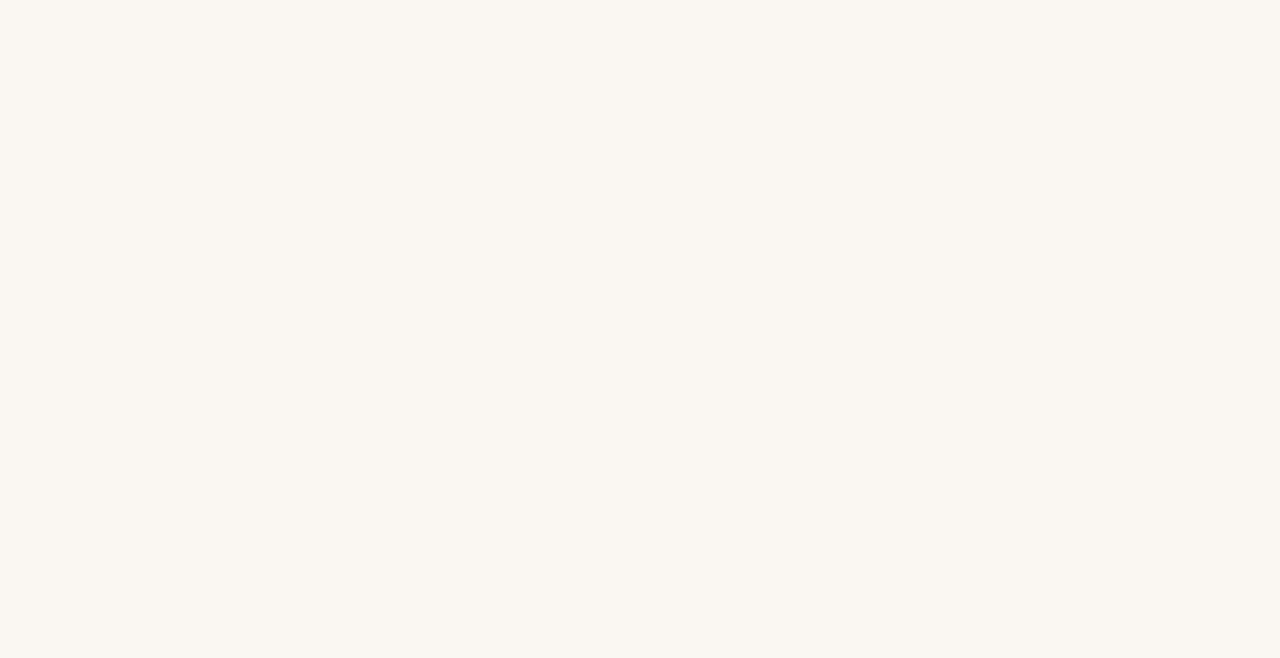
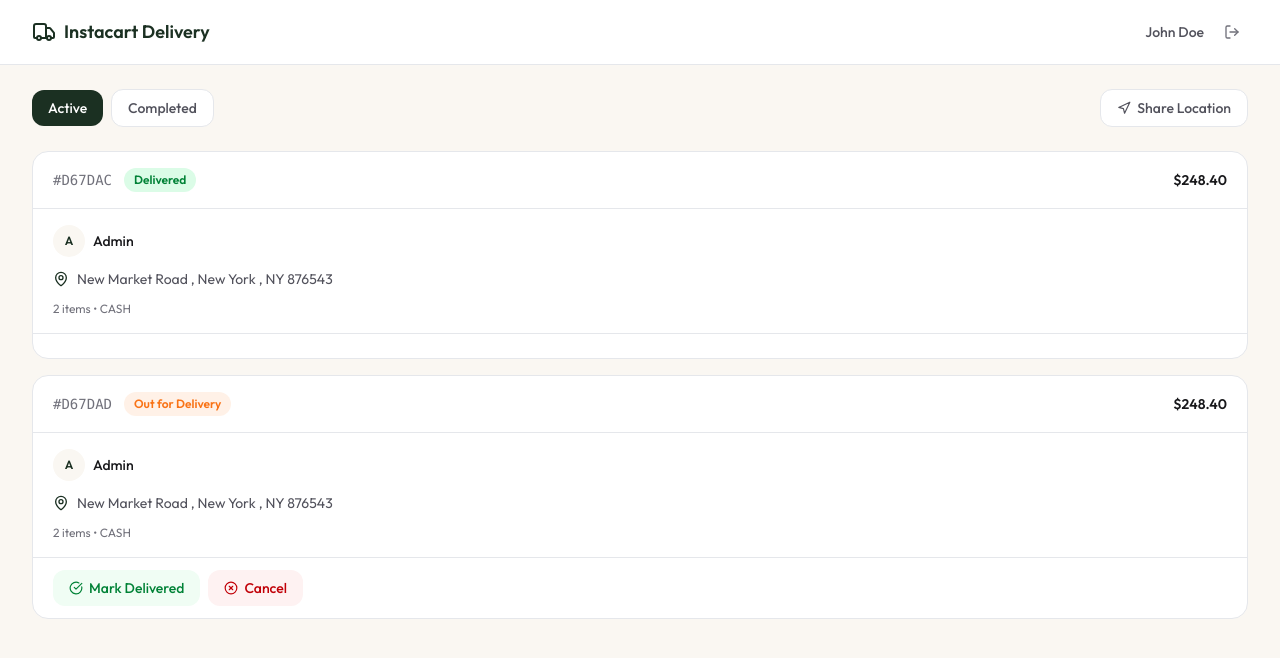
Before and after one commit to sachin-yadavv/FastKart, a React (Vite) app in the folder client/: page /delivery in a window 1280 px wide. Before the commit this address had no page. Shown: the top 658 px of the page. Built offline with nearby package versions, Linux system fonts and the light colour scheme.

Commit message:
added the admin and delivery partner dashboard

```diff
--- a/client/src/App.tsx
+++ b/client/src/App.tsx
@@ -1,47 +1,79 @@
-import { Toaster } from 'react-hot-toast'
-import { Route, Routes } from 'react-router-dom'
-import Login from './pages/Login'
-import AppLayout from './pages/AppLayout'
-import  Home  from './pages/Home'
-import Products from './pages/Products'
-import ProductPage from './pages/ProductPage'
-import SearchResults from './pages/SearchResults'
-import FlashDeals from './pages/FlashDeals'
-import Checkout from './pages/Checkout'
-import MyOrders from './pages/MyOrders'
-import OrderTracking from './pages/OrderTracking'
-import Addresses from './pages/Addresses'
-import ProtectedRoute from './components/ProtectedRoute'
+import { Toaster } from "react-hot-toast";
+import { Route, Routes } from "react-router-dom";
+import Login from "./pages/Login";
+import AppLayout from "./pages/AppLayout";
+import Home from "./pages/Home";
+import Products from "./pages/Products";
+import ProductPage from "./pages/ProductPage";
+import SearchResults from "./pages/SearchResults";
+import FlashDeals from "./pages/FlashDeals";
+import Checkout from "./pages/Checkout";
+import MyOrders from "./pages/MyOrders";
+import OrderTracking from "./pages/OrderTracking";
+import Addresses from "./pages/Addresses";
+import ProtectedRoute from "./components/ProtectedRoute";
+import AdminDeliveryPartners from "./pages/admin/AdminDeliveryPartners";
+import AdminOrders from "./pages/admin/AdminOrders";
+import AdminProductForm from "./pages/admin/AdminProductForm";
+import AdminProducts from "./pages/admin/AdminProducts";
+import AdminDashboard from "./pages/admin/AdminDashboard";
+import AdminLayout from "./pages/admin/AdminLayout";
+import DeliveryLogin from "./pages/delivery/DeliveryLogin";
+import DeliveryLayout from "./pages/delivery/DeliveryLayout";
+import DeliveryDashboard from "./pages/delivery/DeliveryDashboard";
 
 const App = () => {
   return (
     <>
-     <Toaster position='top-right' toastOptions={{duration : 3000, style:{
-      background: '#1b3022', color : '#fff', fontSize : '14px', borderRadius : '12px'
-     }}}/>
-     <Routes>
-      {/* auth pages - no navbar/footer */}
-      <Route path='/login' element={<Login />} />
+      <Toaster
+        position="top-right"
+        toastOptions={{
+          duration: 3000,
+          style: {
+            background: "#1b3022",
+            color: "#fff",
+            fontSize: "14px",
+            borderRadius: "12px",
+          },
+        }}
+      />
+      <Routes>
+        {/* auth pages - no navbar/footer */}
+        <Route path="/login" element={<Login />} />
 
-      {/* main - pages - with navbar/footer */}
-      <Route path='/' element={<AppLayout />} >
-         <Route index element ={<Home />} />
-         <Route path="products"element ={<Products />} />
-         <Route path="products/:id"element ={<ProductPage />} />
-         <Route path="search"element ={<SearchResults />} />
-         <Route path="deals"element ={<FlashDeals />} />
-         <Route element={<ProtectedRoute />} >
-          <Route path='checkout' element={<Checkout />}/>
-          <Route path='orders' element={<MyOrders />}/>
-          <Route path='orders/:id' element={<OrderTracking />}/>
-          <Route path='addresses' element={<Addresses />}/>
+        {/* main - pages - with navbar/footer */}
+        <Route path="/" element={<AppLayout />}>
+          <Route index element={<Home />} />
+          <Route path="products" element={<Products />} />
+          <Route path="products/:id" element={<ProductPage />} />
+          <Route path="search" element={<SearchResults />} />
+          <Route path="deals" element={<FlashDeals />} />
+          <Route element={<ProtectedRoute />}>
+            <Route path="checkout" element={<Checkout />} />
+            <Route path="orders" element={<MyOrders />} />
+            <Route path="orders/:id" element={<OrderTracking />} />
+            <Route path="addresses" element={<Addresses />} />
+          </Route>
+        </Route>
 
-          </Route>
-         </Route>
+        {/* admin pages */}
+        <Route path="/admin" element={<AdminLayout />}>
+          <Route index element={<AdminDashboard />} />
+          <Route path="products" element={<AdminProducts />} />
+          <Route path="products/new" element={<AdminProductForm />} />
+          <Route path="products/: id/edit" element={<AdminProductForm />} />
+          <Route path="orders" element={<AdminOrders />} />
+          <Route path="delivery-partners" element={<AdminDeliveryPartners />} />
+        </Route>
 
+        {/* delivery partner pages */}
+        <Route path="/delivery/login" element={<DeliveryLogin />} />
+        <Route path="/delivery" element={<DeliveryLayout />}>
+          <Route index element={<DeliveryDashboard />} />
+        </Route>
       </Routes>
     </>
-  )
-}
+  );
+};
 
-export default App
+export default App;
--- /dev/null
+++ b/client/src/components/Delivery/DeliveryOrderCard.tsx
@@ -0,0 +1,87 @@
+import { CheckCircleIcon, ClockIcon, MapPinIcon, PhoneIcon, TruckIcon, XCircleIcon } from 'lucide-react'
+import type { Order } from '../../types'
+import { statusColors } from '../../assets/assets';
+
+interface DeliveryOrderCardProps {
+    order: Order;
+    tab: "active" | "completed";
+    handleUpdateStatus: (orderId: string, status: string) => void;
+    setOtpModal: (orderId: string) => void;
+    setCancelModal: (orderId: string) => void;
+}
+
+export default function DeliveryOrderCard({ order, tab, handleUpdateStatus, setOtpModal, setCancelModal }: DeliveryOrderCardProps) {
+
+    const currency = import.meta.env.VITE_CURRENCY_SYMBOL || "$";
+
+    const user = typeof order.user === "object" ? order.user : { name: "Customer", email: "", phone: "" };
+
+    return (
+        <div key={order._id} className="bg-white rounded-2xl border border-app-border overflow-hidden">
+            {/* Header */}
+            <div className="px-5 py-4 border-b border-app-border flex items-center justify-between">
+                <div className="flex items-center gap-3">
+                    <span className="text-sm font-mono text-zinc-500">#{order._id.slice(-6).toUpperCase()}</span>
+                    <span className={`px-2.5 py-1 text-xs font-semibold rounded-full ${statusColors[order.status] || "bg-zinc-100 text-zinc-600"}`}>
+                        {order.status}
+                    </span>
+                </div>
+                <span className="text-sm font-semibold text-zinc-900">{currency}{order.total.toFixed(2)}</span>
+            </div>
+
+            {/* Body */}
+            <div className="px-5 py-4 space-y-3">
+                {/* Customer */}
+                <div className="flex items-center gap-2 text-sm">
+                    <div className="size-8 rounded-full bg-app-cream flex-center">
+                        <span className="text-xs font-semibold text-app-green">{user.name?.charAt(0)}</span>
+                    </div>
+                    <div>
+                        <p className="font-medium text-zinc-900">{user.name}</p>
+                        {user.phone && <p className="text-xs text-zinc-500 flex items-center gap-1"><PhoneIcon className="size-3" /> {user.phone}</p>}
+                    </div>
+                </div>
+
+                {/* Address */}
+                <div className="flex items-start gap-2 text-sm text-zinc-600">
+                    <MapPinIcon className="size-4 text-app-green shrink-0 mt-0.5" />
+                    <p>{order.shippingAddress.address}, {order.shippingAddress.city}, {order.shippingAddress.state} {order.shippingAddress.zip}</p>
+                </div>
+
+                {/* Items count */}
+                <p className="text-xs text-zinc-500">{order.items.length} item{order.items.length > 1 ? "s" : ""} • {order.paymentMethod.toUpperCase()}</p>
+            </div>
+
+            {/* Actions */}
+            {tab === "active" && (
+                <div className="px-5 py-3 border-t border-app-border flex flex-wrap gap-2">
+                    {(order.status === "Assigned" || order.status === "Packed") && (
+                        <button onClick={() => handleUpdateStatus(order._id, order.status === "Assigned" ? "Packed" : "Out for Delivery")} className="px-4 py-2 text-sm font-medium bg-blue-50 text-blue-700 rounded-xl hover:bg-blue-100 transition-colors flex items-center gap-1.5">
+                            <TruckIcon className="w-3.5 h-3.5" />
+                            {order.status === "Assigned" ? "Mark Packed" : "Out for Delivery"}
+                        </button>
+                    )}
+                    {order.status === "Out for Delivery" && (
+                        <button onClick={() => setOtpModal(order._id)} className="px-4 py-2 text-sm font-medium bg-green-50 text-green-700 rounded-xl hover:bg-green-100 transition-colors flex items-center gap-1.5">
+                            <CheckCircleIcon className="w-3.5 h-3.5" /> Mark Delivered
+                        </button>
+                    )}
+                    {order.status !== "Delivered" && order.status !== "Cancelled" && (
+                        <button onClick={() => setCancelModal(order._id)} className="px-4 py-2 text-sm font-medium bg-red-50 text-red-700 rounded-xl hover:bg-red-100 transition-colors flex items-center gap-1.5">
+                            <XCircleIcon className="w-3.5 h-3.5" /> Cancel
+                        </button>
+                    )}
+                </div>
+            )}
+
+            {tab === "completed" && (
+                <div className="px-5 py-3 border-t border-app-border">
+                    <p className="text-xs text-zinc-500 flex items-center gap-1">
+                        <ClockIcon className="size-3" />
+                        {new Date(order.createdAt).toLocaleDateString("en-US", { month: "short", day: "numeric", year: "numeric" })}
+                    </p>
+                </div>
+            )}
+        </div>
+    )
+}
--- /dev/null
+++ b/client/src/components/Delivery/OtpModal.tsx
@@ -0,0 +1,28 @@
+interface OtpModalProps {
+    setOtpModal: (otpModal: string | null) => void;
+    otp: string;
+    setOtp: (otp: string) => void;
+    handleComplete: () => void;
+    submitting: boolean;
+}
+
+export default function OtpModal({ setOtpModal, otp, setOtp, handleComplete, submitting }: OtpModalProps) {
+    return (
+        <>
+            <div className="fixed inset-0 bg-black/40 z-50" onClick={() => setOtpModal(null)} />
+            <div className="fixed inset-0 z-50 flex-center p-4">
+                <div className="bg-white rounded-2xl p-6 w-full max-w-sm animate-fade-in">
+                    <h3 className="text-lg font-semibold text-app-green mb-2">Enter Delivery OTP</h3>
+                    <p className="text-sm text-zinc-500 mb-5">Ask the customer for the 6-digit OTP shown on their tracking page.</p>
+                    <input type="text" maxLength={6} value={otp} onChange={(e) => setOtp(e.target.value.replace(/\D/g, ""))} placeholder="000000" className="w-full px-4 py-3 text-center text-2xl font-mono tracking-[0.5em] rounded-xl border border-app-border focus:border-app-green outline-none mb-4" />
+                    <div className="flex gap-2">
+                        <button onClick={() => { setOtpModal(null); setOtp(""); }} className="flex-1 py-2.5 text-sm font-medium text-zinc-600 bg-zinc-100 rounded-xl hover:bg-zinc-200 transition-colors">Cancel</button>
+                        <button onClick={handleComplete} disabled={otp.length !== 6 || submitting} className="flex-1 py-2.5 text-sm font-medium text-white bg-green-600 rounded-xl hover:bg-green-700 transition-colors disabled:opacity-50">
+                            {submitting ? "Verifying..." : "Confirm Delivery"}
+                        </button>
+                    </div>
+                </div>
+            </div>
+        </>
+    )
+}
```
Also changed, not shown: client/src/components/Delivery/CancelModal.tsx (added, +28 -0 lines).
